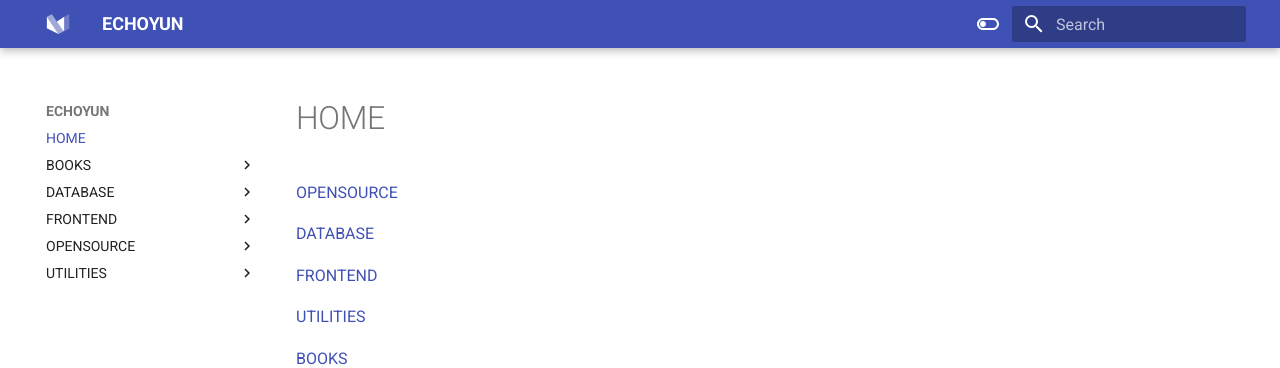
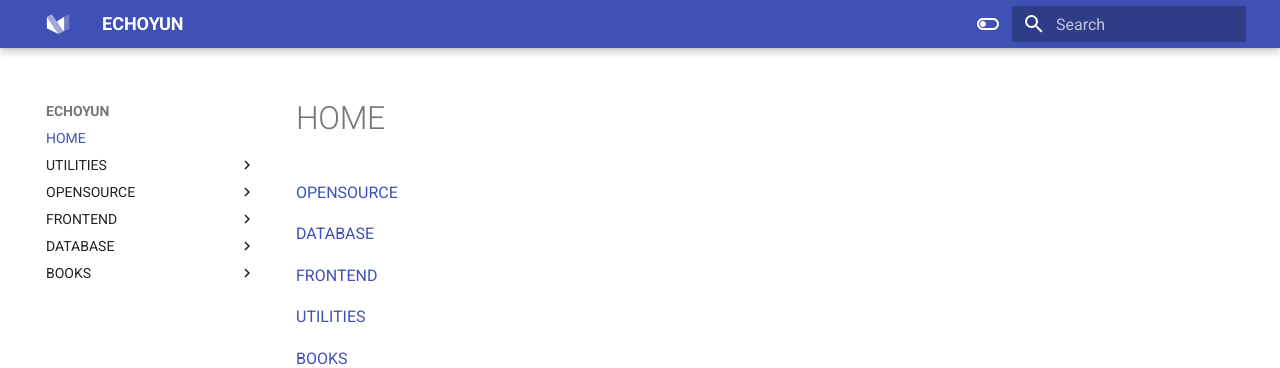
Before and after one commit to cloudecho/cloudecho.github.io, an MkDocs documentation site: the page built from docs/index.md, in a window 1280 px wide. Shown: the top 368 px of the page. Built offline with MkDocs 1.6.1 and Material for MkDocs 9.7.7, drawn with Linux system fonts in a browser that asks for light colours; part of the change alters nothing that is shown.

```diff
--- a/mkdocs.yml
+++ b/mkdocs.yml
@@ -71,3 +71,4 @@ markdown_extensions:
 plugins:
   - search
   - git-revision-date
+  - awesome-pages
```
Also changed, not shown: docs/.pages (added), docs/BOOKS/.pages (added), docs/DATABASE/.pages (added), docs/FRONTEND/.pages (added), docs/OPENSOURCE/.pages (added), docs/UTILITIES/.pages (added).
